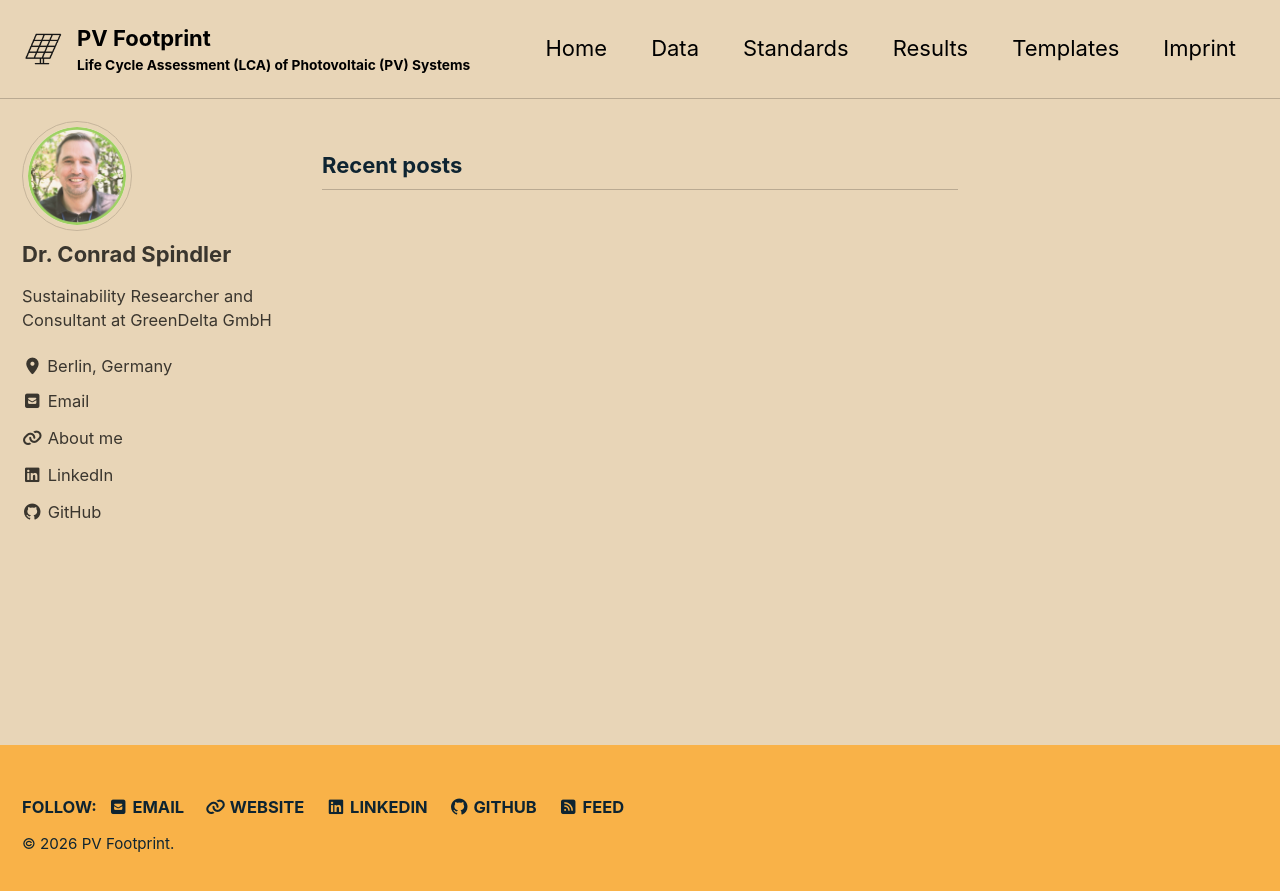
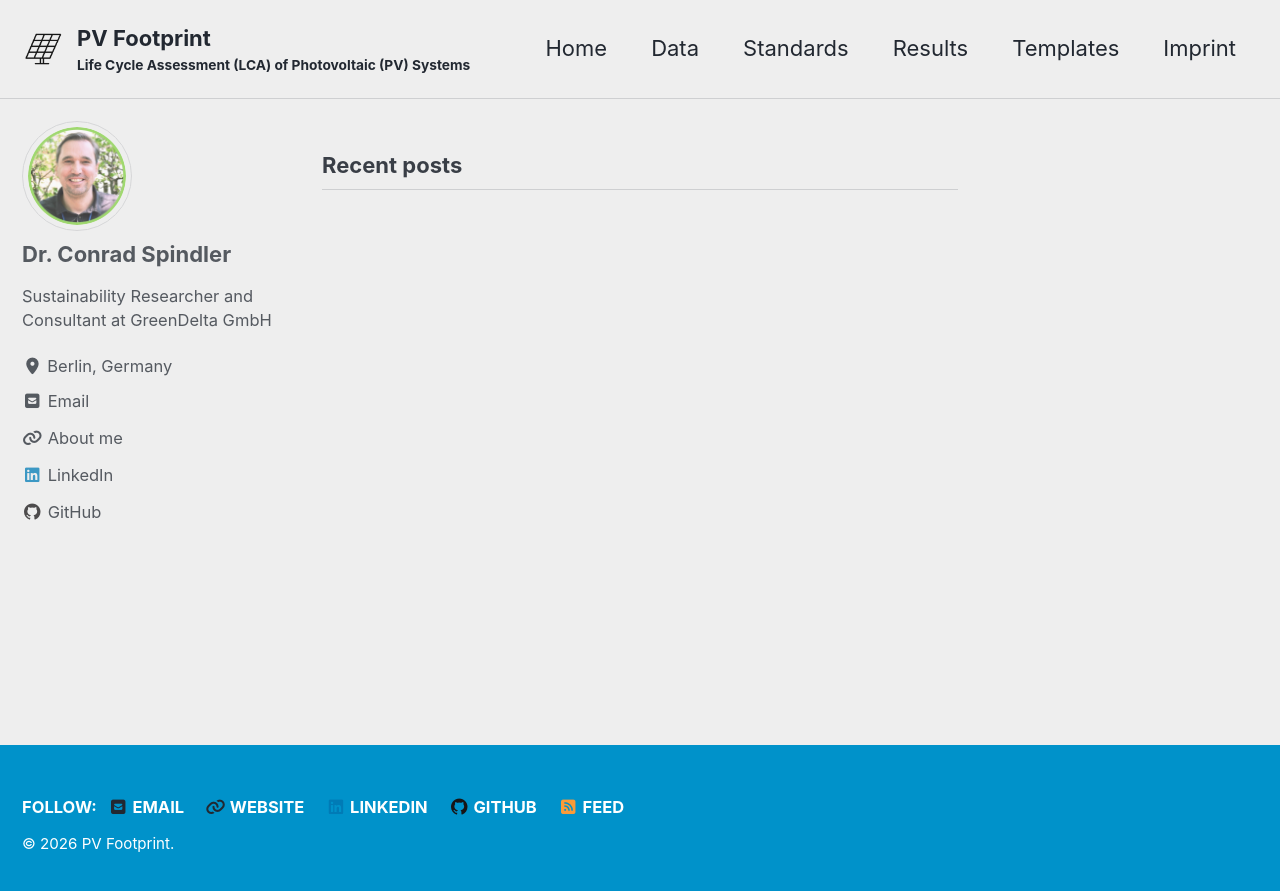
Before and after one commit to conradspindler/pv_footprint, a Jekyll site: the page built from index.html, in a window 1280 px wide. Shown: the top 891 px of the page. Built offline with Jekyll 4.4.1, drawn with Linux system fonts in a browser that asks for light colours; cached includes are drawn as plain includes; the list of posts is cut into pages by our own code.

Commit message:
Change minimal_mistakes_skin from 'sunrise' to 'air'

```diff
--- a/_config.yml
+++ b/_config.yml
@@ -1,6 +1,6 @@
 # theme                  : "minimal-mistakes-jekyll"
 remote_theme             : "mmistakes/minimal-mistakes@4.28.0"
-minimal_mistakes_skin    : "sunrise" # "air", "aqua", "contrast", "dark", "dirt", "neon", "mint", "plum", "sunrise", "catppuccin_latte", "catppuccin_mocha"
+minimal_mistakes_skin    : "air" # "air", "aqua", "contrast", "dark", "dirt", "neon", "mint", "plum", "sunrise", "catppuccin_latte", "catppuccin_mocha"
 
 # Site Settings
 locale                   : "en-US"
```
